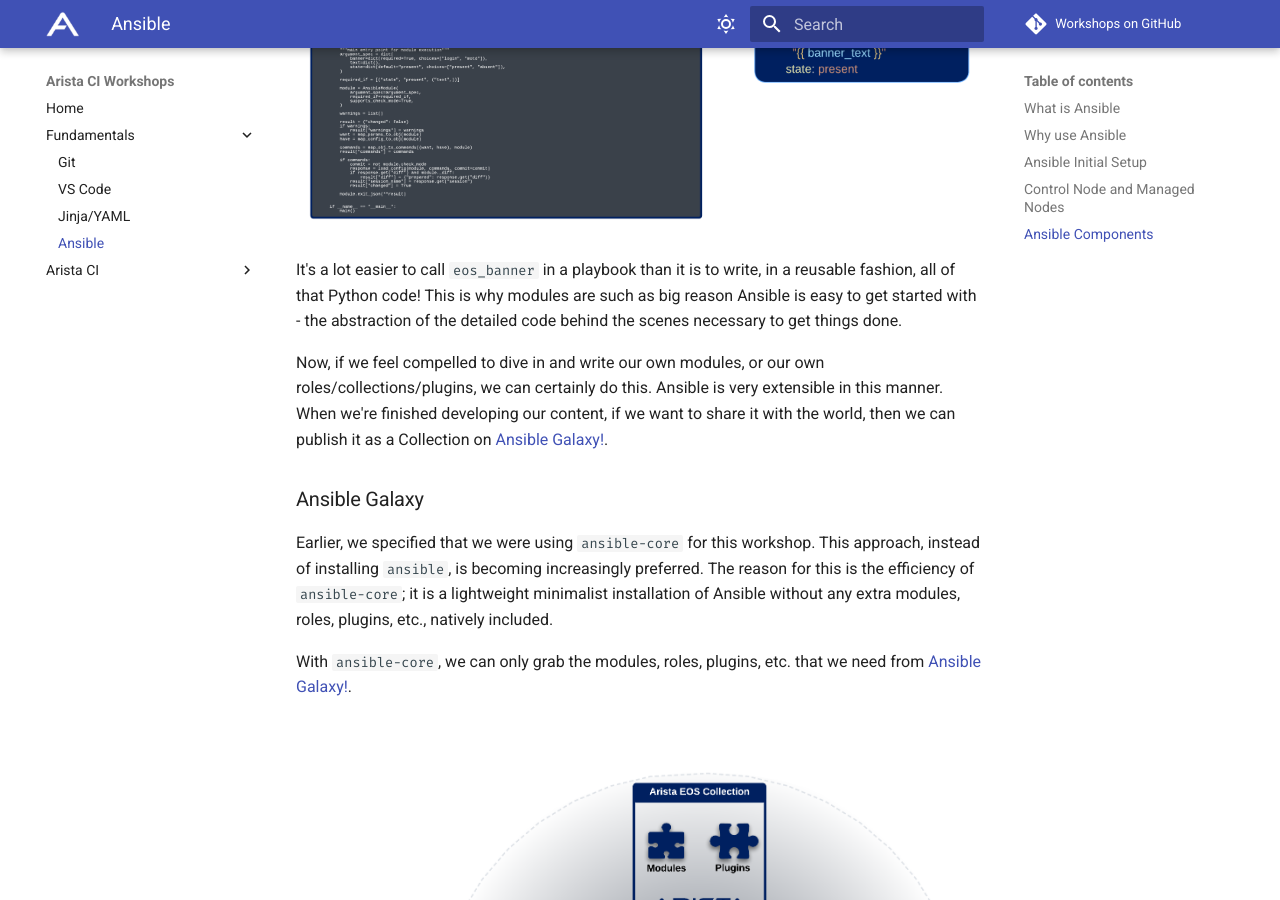
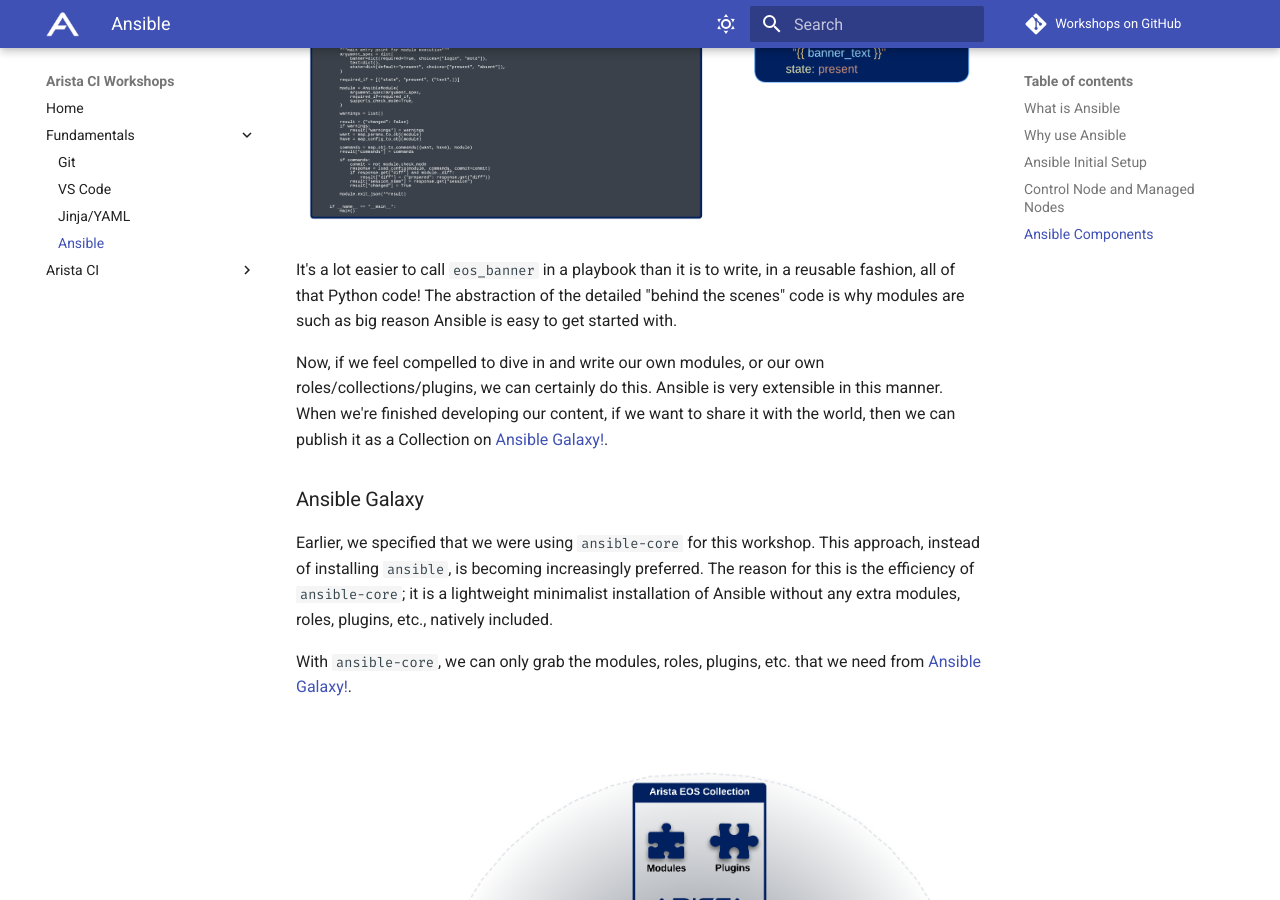
Before and after one commit to aristanetworks/avd-workshops, an MkDocs documentation site: the page built from workshops/ansible.md, in a window 1280 px wide and 900 px high, scrolled down 12779 px. Built offline with MkDocs 1.6.1 and Material for MkDocs 9.7.7, drawn with Linux system fonts in a browser that asks for light colours; comment, search, counter and statistics services are not loaded.

Commit message:
ansible - module code abstraction grammar
ansible - module code abstraction grammar

```diff
--- a/workshops/ansible.md
+++ b/workshops/ansible.md
@@ -559,8 +559,7 @@
 
 ![Ansible Module Anatomy](assets/images/ansible_module_anatomy.png)
 
-It's a lot easier to call `eos_banner` in a playbook than it is to write, in a reusable fashion, all of that Python code! This is why modules are such as big reason Ansible is easy to get started with - the abstraction of the
-detailed code behind the scenes necessary to get things done.
+It's a lot easier to call `eos_banner` in a playbook than it is to write, in a reusable fashion, all of that Python code! The abstraction of the detailed "behind the scenes" code is why modules are such as big reason Ansible is easy to get started with.
 
 Now, if we feel compelled to dive in and write our own modules, or our own roles/collections/plugins, we can certainly do this. Ansible is very extensible in this manner. When we're finished developing our content, if we want to share it with the world, then we can publish it as a Collection on [Ansible Galaxy!](https://galaxy.ansible.com "Ansible Galaxy").
 
```
